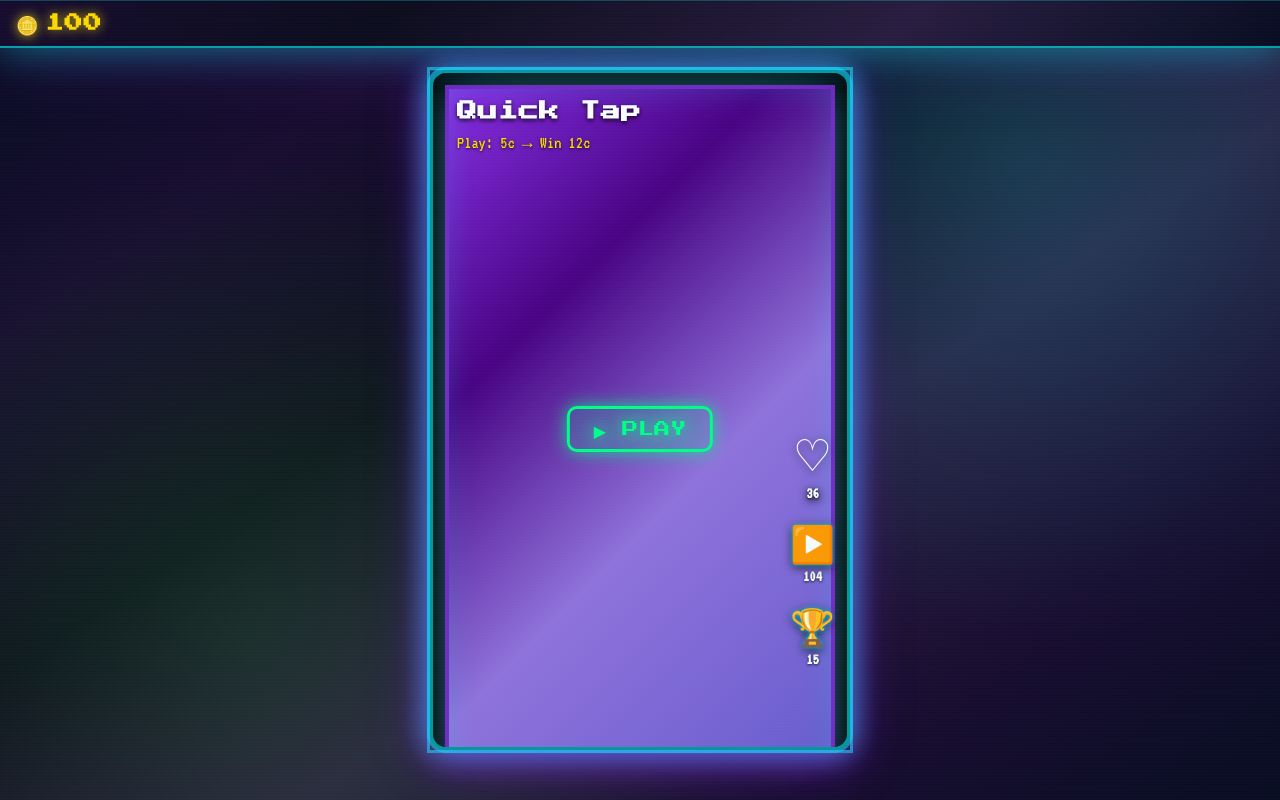
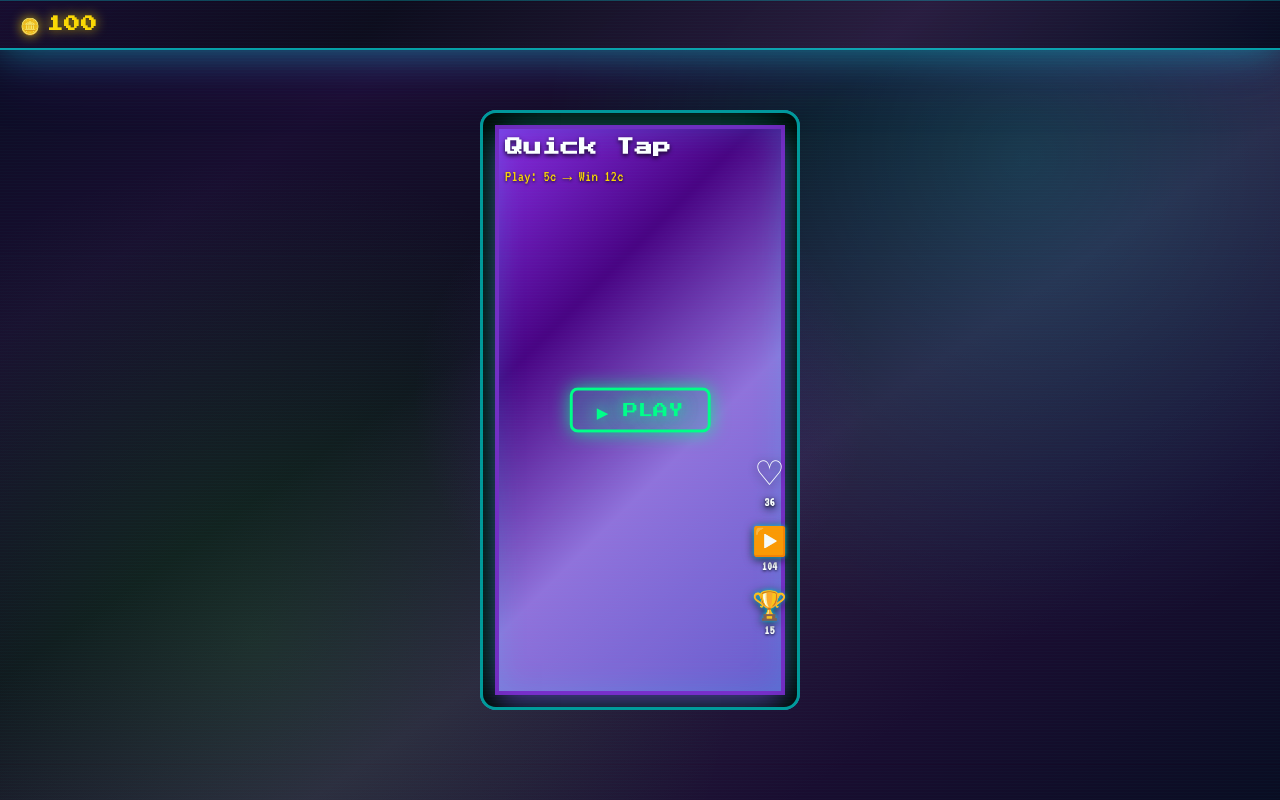
Before and after one commit to moltrus/playtok-webapp, a React (Create React App) app: page / in a window 1280 px wide. Built offline with nearby package versions, Linux system fonts and the light colour scheme; no server answers.

Commit message:
Added desktop responsiveness

```diff
--- a/src/App.css
+++ b/src/App.css
@@ -286,6 +286,25 @@ html, body, #root, .app-root {
     inset 0 -1px 0 rgba(0, 0, 0, 0.2);
 }
 
+/* Larger coin bar on desktop */
+@media (min-width: 768px) {
+  .coin-bar {
+    padding: 12px 20px;
+    min-height: 50px;
+  }
+  .coin-bar span {
+    font-size: 16px;
+    gap: 6px;
+  }
+  .coin-bar span::before {
+    font-size: 16px;
+  }
+  .coin-bar button {
+    padding: 8px 14px;
+    font-size: 11px;
+  }
+}
+
 .feed-container {
   scroll-snap-type: y mandatory;
   height: 100vh;
@@ -318,7 +337,7 @@ html, body, #root, .app-root {
   width: 100%;
   max-width: calc(100% - 16px); /* Account for margins on mobile */
   background: transparent;
-  border-radius: 0;
+  border-radius: 12px; /* Match preview-container radius */
   padding: 0;
   display: flex;
   flex-direction: column;
@@ -326,17 +345,20 @@ html, body, #root, .app-root {
   margin: 0;
   position: relative;
   box-sizing: border-box;
+  overflow: hidden; /* Hide any overflow that creates visual artifacts */
 }
 
 /* Larger screens */
 @media (min-width: 768px) {
   .game-card {
-    max-width: 420px; /* Narrower on desktop for better aspect ratio */
-    height: 85vh; /* Fixed height on desktop */
+    max-width: 320px !important; /* Much smaller width for phone-like desktop view */
+    width: 320px;
+    height: 75vh; /* Shorter height */
     flex: 0 0 auto; /* Don't grow or shrink */
+    border-radius: 16px; /* Match preview-container desktop radius */
   }
   .feed-slide {
-    padding: 60px 16px 40px;
+    padding: 40px 16px 20px; /* More top padding to prevent border cutoff */
     align-items: center; /* Center on larger screens */
   }
 }
@@ -366,7 +388,7 @@ html, body, #root, .app-root {
     padding: 16px;
     border-radius: 16px;
     margin: 0;
-    height: auto; /* Auto height on larger screens */
+    height: 100%; /* Fill full height instead of auto */
     flex: 1; /* Allow it to fill available space */
   }
 }
@@ -383,7 +405,8 @@ html, body, #root, .app-root {
 
 .preview-thumb {
   width: 100%;
-  flex: 1; /* Fill available height */
+  height: 100%; /* Fill available height */
+  flex: 1; /* Fill available space */
   min-height: 0; /* Allow flexbox to shrink if needed */
   border-radius: 0;
   background: linear-gradient(135deg, #8a2be2 0%, #4b0082 30%, #9370db 60%, #6a5acd 100%);
@@ -400,8 +423,9 @@ html, body, #root, .app-root {
 /* Larger screens - maintain aspect ratio */
 @media (min-width: 768px) {
   .preview-thumb {
-    flex: 0 0 auto;
-    aspect-ratio: 9/16;
+    flex: 1; /* Fill available space instead of fixed aspect ratio */
+    width: 100%;
+    height: 100%;
   }
 }
 
@@ -464,12 +488,13 @@ html, body, #root, .app-root {
 /* Larger screens */
 @media (min-width: 768px) {
   .play-indicator {
-    font-size: 16px;
-    padding: 12px 24px;
-    border-radius: 10px;
+    font-size: 15px; /* Moderate text size */
+    padding: 12px 24px; /* Moderate padding */
+    border-radius: 8px;
+    border-width: 3px; /* Normal border */
   }
   .preview-thumb.disabled .play-indicator {
-    font-size: 14px;
+    font-size: 13px;
   }
 }
 .preview-thumb.disabled .play-indicator {
@@ -538,19 +563,19 @@ html, body, #root, .app-root {
 /* Larger screens */
 @media (min-width: 768px) {
   .stats-overlay {
-    right: 12px;
-    bottom: 80px;
-    gap: 20px;
+    right: 10px; /* Closer to edge */
+    bottom: 70px;
+    gap: 14px; /* Smaller gaps between items */
   }
   .stat-icon {
-    font-size: 36px;
+    font-size: 28px; /* Smaller icon size */
   }
   .stat-count {
-    font-size: 16px;
+    font-size: 13px; /* Smaller numbers */
   }
   .like-btn {
-    font-size: 44px;
-    gap: 4px;
+    font-size: 34px; /* Smaller heart size */
+    gap: 3px;
   }
 }
 
@@ -599,14 +624,14 @@ html, body, #root, .app-root {
 /* Larger screens */
 @media (min-width: 768px) {
   .game-info-overlay {
-    padding: 24px;
+    padding: 22px; /* Moderate padding */
   }
   .game-info-overlay h2 {
-    font-size: 20px;
+    font-size: 18px; /* Smaller title for desktop */
     margin: 0 0 8px 0;
   }
   .game-info-overlay .coin-line {
-    font-size: 18px;
+    font-size: 16px; /* Smaller coin info */
   }
 }
 
@@ -1138,13 +1163,9 @@ html, body, #root, .app-root {
 /* Enhanced neon glow effects on larger screens */
 @media (min-width: 600px) {
   .game-card {
-    max-width: 420px;
-    box-shadow:
-      0 12px 40px rgba(138, 43, 226, 0.5),
-      0 0 0 3px rgba(0, 255, 255, 0.6),
-      0 0 30px rgba(0, 255, 255, 0.4),
-      0 0 60px rgba(138, 43, 226, 0.3),
-      inset 0 1px 0 rgba(0, 255, 255, 0.25);
+    max-width: 320px !important;
+    width: 320px;
+    box-shadow: none; /* Remove outer border - preview-container has its own */
   }
   .coin-bar {
     box-shadow:
@@ -1167,3 +1188,86 @@ html, body, #root, .app-root {
       inset 0 0 30px rgba(0, 255, 255, 0.15);
   }
 }
+
+/* Swipe Hint Styles */
+.swipe-hint {
+  position: fixed;
+  bottom: 120px;
+  left: 50%;
+  transform: translateX(-50%);
+  display: flex;
+  flex-direction: column;
+  align-items: center;
+  gap: 8px;
+  z-index: 9999;
+  pointer-events: none;
+  animation: swipeHintFadeIn 0.5s ease-out, swipeHintBounce 2s ease-in-out infinite;
+}
+
+.swipe-hint-text {
+  font-family: 'Press Start 2P', monospace;
+  font-size: 14px;
+  color: #00ffff;
+  text-shadow:
+    0 0 10px #00ffff,
+    0 0 20px #00ffff,
+    0 0 30px rgba(0, 255, 255, 0.5);
+  background: rgba(0, 0, 0, 0.7);
+  padding: 10px 20px;
+  border-radius: 20px;
+  border: 2px solid #00ffff;
+  box-shadow:
+    0 0 20px rgba(0, 255, 255, 0.5),
+    inset 0 0 10px rgba(0, 255, 255, 0.2);
+}
+
+.swipe-hint-arrow {
+  font-size: 32px;
+  color: #00ffff;
+  filter: drop-shadow(0 0 10px #00ffff);
+  animation: arrowBounce 1s ease-in-out infinite;
+}
+
+@keyframes swipeHintFadeIn {
+  0% {
+    opacity: 0;
+    transform: translateX(-50%) translateY(20px);
+  }
+  100% {
+    opacity: 1;
+    transform: translateX(-50%) translateY(0);
+  }
+}
+
+@keyframes swipeHintBounce {
+  0%, 100% {
+    transform: translateX(-50%) translateY(0);
+  }
+  50% {
+    transform: translateX(-50%) translateY(-10px);
+  }
+}
+
+@keyframes arrowBounce {
+  0%, 100% {
+    transform: translateY(0);
+  }
+  50% {
+    transform: translateY(-5px);
+  }
+}
+
+@media (min-width: 768px) {
+  .swipe-hint {
+    bottom: 60px; /* Much lower on desktop to avoid covering play button */
+  }
+
+  .swipe-hint-text {
+    font-size: 11px;
+    padding: 8px 14px;
+  }
+
+  .swipe-hint-arrow {
+    font-size: 24px;
+  }
+}
--- a/src/components/GameFeed.js
+++ b/src/components/GameFeed.js
@@ -1,4 +1,4 @@
-import { useCallback, useState } from 'react';
+import { useCallback, useState, useEffect, useRef } from 'react';
 import GameCard from './GameCard';
 import { useGame } from '../context/GameContext';
 
@@ -6,6 +6,47 @@ export default function GameFeed({ onEnterGame }) {
   const { games } = useGame();
   const [loading] = useState(false);
   const [error] = useState('');
+  const [showSwipeHint, setShowSwipeHint] = useState(false);
+  const inactivityTimerRef = useRef(null);
+  const feedRef = useRef(null);
+
+  const resetInactivityTimer = useCallback(() => {
+    setShowSwipeHint(false);
+    if (inactivityTimerRef.current) {
+      clearTimeout(inactivityTimerRef.current);
+    }
+    inactivityTimerRef.current = setTimeout(() => {
+      setShowSwipeHint(true);
+    }, 15000); // Show hint after 15 seconds
+  }, []);
+
+  useEffect(() => {
+    resetInactivityTimer();
+
+    const handleScroll = () => {
+      resetInactivityTimer();
+    };
+
+    const handleTouch = () => {
+      resetInactivityTimer();
+    };
+
+    const feedElement = feedRef.current;
+    if (feedElement) {
+      feedElement.addEventListener('scroll', handleScroll);
+      feedElement.addEventListener('touchstart', handleTouch);
+    }
+
+    return () => {
+      if (inactivityTimerRef.current) {
+        clearTimeout(inactivityTimerRef.current);
+      }
+      if (feedElement) {
+        feedElement.removeEventListener('scroll', handleScroll);
+        feedElement.removeEventListener('touchstart', handleTouch);
+      }
+    };
+  }, [resetInactivityTimer]);
 
   const handlePlay = useCallback((id) => {
     onEnterGame(id);
@@ -84,12 +125,18 @@ export default function GameFeed({ onEnterGame }) {
   }
 
   return (
-    <div className="feed-container">
+    <div className="feed-container" ref={feedRef}>
       {games.map(g => (
         <section key={g.id} className="feed-slide">
           <GameCard game={g} onPlay={handlePlay} />
         </section>
       ))}
+      {showSwipeHint && (
+        <div className="swipe-hint">
+          <div className="swipe-hint-text">Swipe Up</div>
+          <div className="swipe-hint-arrow">↑</div>
+        </div>
+      )}
     </div>
   );
 }
```
